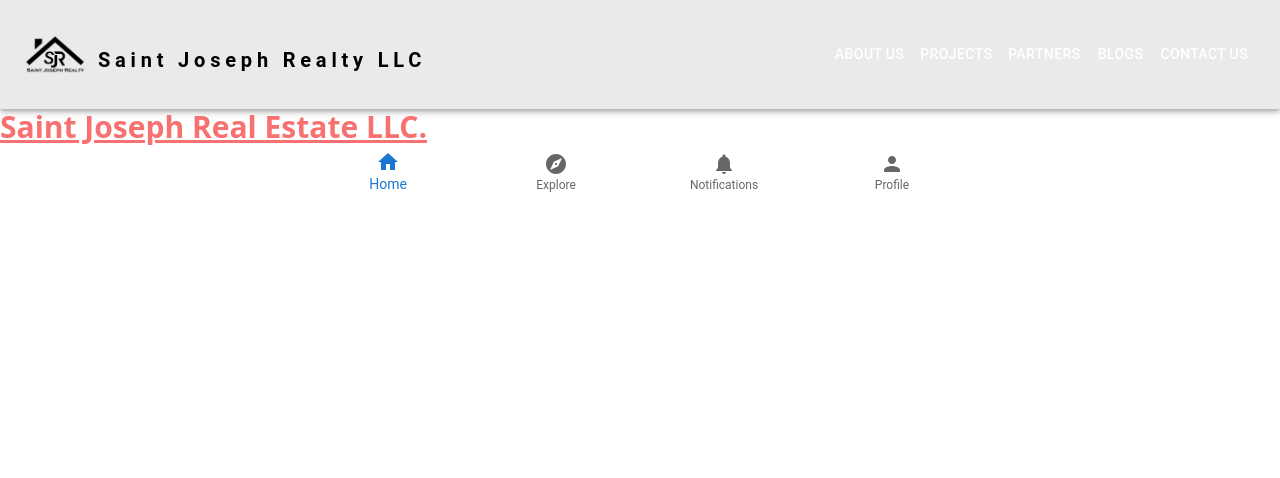
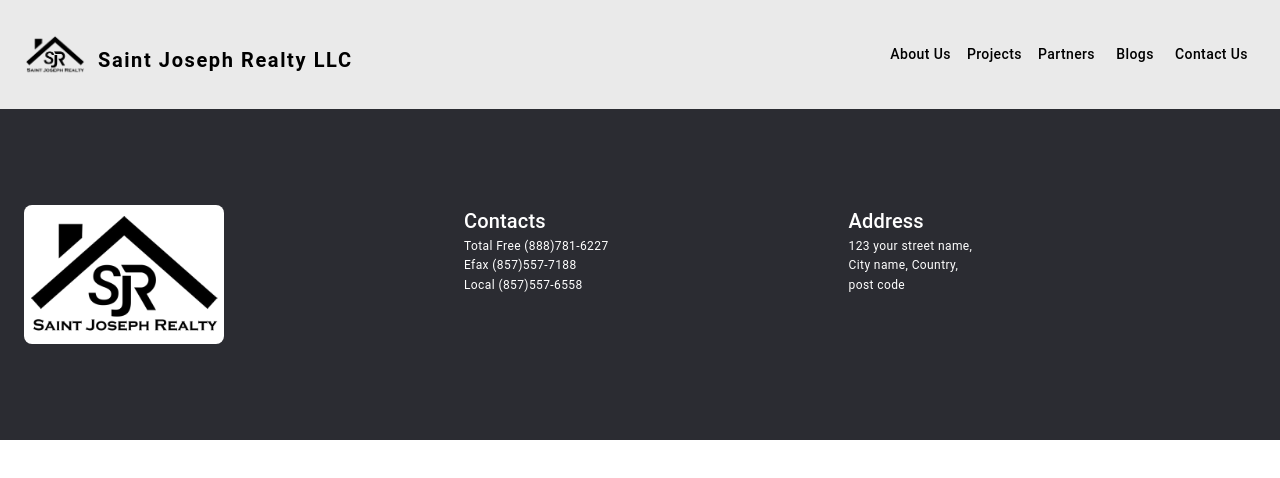
Before and after one commit to manuelMarkDenver/saintjosephrealtyllc, a Next.js app: page /homepage in a window 1280 px wide. Shown: the top 478 px of the page. Built offline with nearby package versions, Linux system fonts and the light colour scheme.

Commit message:
footer done

```diff
--- a/app/homepage/page.tsx
+++ b/app/homepage/page.tsx
@@ -6,7 +6,6 @@
   return (
     <>
       <h1 className="text-3xl font-bold underline text-red-400">
-        Saint Joseph Real Estate LLC.
       </h1>
     </>
   );
--- a/components/Footer/index.tsx
+++ b/components/Footer/index.tsx
@@ -1,26 +1,53 @@
-'use client'
+"use client";
 
-import { useState } from "react";
-
-import { BottomNavigation, BottomNavigationAction } from "@mui/material";
-import { Home, Explore, Notifications, Person } from "@mui/icons-material";
+import { Box, Container, Stack, Typography } from "@mui/material";
+import Image from "next/image";
 
 const Footer = () => {
-  const [value, setValue] = useState(0);
-
   return (
-    <BottomNavigation
-      value={value}
-      onChange={(event, newValue) => {
-        setValue(newValue);
-      }}
-      showLabels
-    >
-      <BottomNavigationAction label="Home" icon={<Home />} />
-      <BottomNavigationAction label="Explore" icon={<Explore />} />
-      <BottomNavigationAction label="Notifications" icon={<Notifications />} />
-      <BottomNavigationAction label="Profile" icon={<Person />} />
-    </BottomNavigation>
+    <Box sx={{ bgcolor: "#2b2c32" }} className="text-white py-24">
+      <Container maxWidth="xl" className="flex justify-center align-top">
+        <Stack direction="row" spacing={30}>
+          <Box>
+            <Image
+              src="/images/site-logo.png"
+              width={200}
+              height={50}
+              alt="Site logo"
+              className="bg-white rounded-lg"
+            />
+          </Box>
+          <Stack direction="column">
+            <Typography className="mb-2" variant="h6">
+              Contacts
+            </Typography>
+            <Typography className="mb-2" variant="caption">
+              Total Free (888)781-6227
+            </Typography>
+            <Typography className="mb-2" variant="caption">
+              Efax (857)557-7188
+            </Typography>
+            <Typography className="mb-2" variant="caption">
+              Local (857)557-6558
+            </Typography>
+          </Stack>
+          <Stack direction="column">
+            <Typography className="mb-2" variant="h6">
+              Address
+            </Typography>
+            <Typography className="mb-2" variant="caption">
+              123 your street name,
+            </Typography>
+            <Typography className="mb-2" variant="caption">
+              City name, Country,{" "}
+            </Typography>
+            <Typography className="mb-2" variant="caption">
+              post code
+            </Typography>
+          </Stack>
+        </Stack>
+      </Container>
+    </Box>
   );
 };
 
--- a/components/Navbar/index.tsx
+++ b/components/Navbar/index.tsx
@@ -17,12 +17,10 @@
 import MenuItem from "@mui/material/MenuItem";
 import { Stack } from "@mui/material";
 
-import logo from "/images/navbar/site-logo.png";
-
 const pages = ["About Us", "Projects", "Partners", "Blogs", "Contact Us"];
 const settings = ["Profile", "Account", "Dashboard", "Logout"];
 
-function ResponsiveAppBar() {
+function Navbar() {
   const [anchorElNav, setAnchorElNav] = React.useState<null | HTMLElement>(
     null
   );
@@ -58,7 +56,7 @@
         <Toolbar disableGutters>
           <Stack direction="row">
             <Image
-              src={"/images/navbar/site-logo.png"}
+              src={"/images/site-logo.png"}
               alt="site-logo"
               width={62}
               height={62}
@@ -74,7 +72,7 @@
                 display: { xs: "none", md: "flex" },
                 fontFamily: "roboto",
                 fontWeight: 700,
-                letterSpacing: ".3rem",
+                letterSpacing: ".1rem",
                 color: "inherit",
                 textDecoration: "none",
                 alignSelf: "flex-end"
@@ -130,7 +128,7 @@
               mr: 2,
               display: { xs: "flex", md: "none" },
               flexGrow: 1,
-              fontFamily: "monospace",
+              fontFamily: "roboto",
               fontWeight: 700,
               letterSpacing: ".3rem",
               color: "inherit",
@@ -145,8 +143,7 @@
               <Button
                 key={page}
                 onClick={handleCloseNavMenu}
-                sx={{ my: 2, color: "white", display: "block" }}
-                className="text-black"
+                sx={{ my: 2, color: "black", display: "block", textTransform: "capitalize" }}
               >
                 {page}
               </Button>
@@ -187,4 +184,4 @@
     </AppBar>
   );
 }
-export default ResponsiveAppBar;
+export default Navbar;
```
Also changed, not shown: public/images/site-logo.png (renamed from public/images/navbar/site-logo.png).
